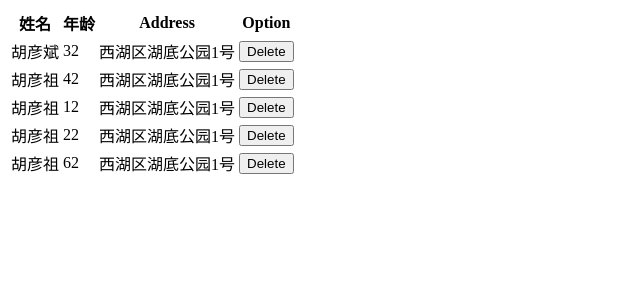
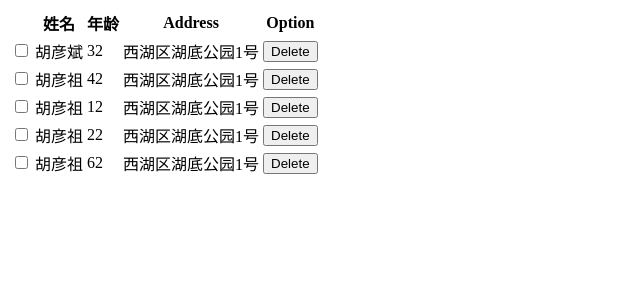
Before and after one commit to keifergu/sample-table, a Vue app: page / in a window 1280 px wide. Shown: the top 300 px of the page, without its empty margins (0-640 px from the left). Built offline with nearby package versions, Linux system fonts and the light colour scheme.

Commit message:
feat(select): 多选功能

```diff
--- a/src/App.vue
+++ b/src/App.vue
@@ -1,10 +1,13 @@
 <template>
   <div id="app">
-    <fix-table :data="data" @click="rowClick">
+    <fix-table :data="data" @click="rowClick" @rowSelect="rowSelect">
+      <fix-column
+        type="selection"
+      />
       <fix-column
         label="姓名"
-        prop="name">
-      </fix-column>
+        prop="name"
+      />
       <fix-column
         label="年龄"
         prop="age">
@@ -14,8 +17,8 @@
       </fix-column>
       <fix-column
         label="Address"
-        prop="address">
-      </fix-column>
+        prop="address"
+      />
       <fix-column
         label="Option">
         <template scope="scope">
@@ -61,11 +64,17 @@ export default {
       }]
     }
   },
+  created () {
+    console.log(this)
+  },
   methods: {
     deleteData (key) {
       this.data.splice(key, 1)
     },
     rowClick (recorder, index, event) {
+      console.log(arguments)
+    },
+    rowSelect (recorders, selectIndex) {
       console.log(arguments)
     }
   },
--- a/src/components/Table/Row.js
+++ b/src/components/Table/Row.js
@@ -4,8 +4,14 @@ export default {
   render (h, context) {
     // data 为该列的数据，columns 为列的配置
     const { data, columns, index } = context.props
-    const row = columns.map(col => h('td',
-      col.template ? col.template({data, index}) : data[col.prop]))
+    const row = columns.map(col => {
+      switch (col.type) {
+        case 'selection':
+          return h('td', [h('input', {attrs: {type: 'checkbox'}})])
+        default:
+          return h('td', col.template ? col.template({data, index}) : data[col.prop])
+      }
+    })
     return row
   }
 }
--- a/src/components/Table/Table.vue
+++ b/src/components/Table/Table.vue
@@ -6,7 +6,7 @@
       </tr>
       <!-- 根据源数据的长度，渲染列表的行 -->
       <tr v-for="(row, index) in data" :key="index"
-        @click="rowClick(row, index, $event)">
+        @click.stop="rowClick(row, index, $event)">
         <!-- 根据 columns 的配置项数，确定每行渲染的列 -->
         <row :data="row" :columns="columns" :index="index"/>
       </tr>
@@ -24,7 +24,11 @@ import Row from './Row'
  */
 function getColumnConfig (childNode) {
   const childConfigList = ['prop']
+  const childAttrList = ['type']
   let columns = {}
+  childAttrList.forEach(prop => {
+    columns[prop] = childNode.$attrs[prop]
+  })
   childConfigList.forEach(prop => {
     columns[prop] = childNode[prop]
   })
```
Also changed, not shown: src/components/Table/store.js (added).
